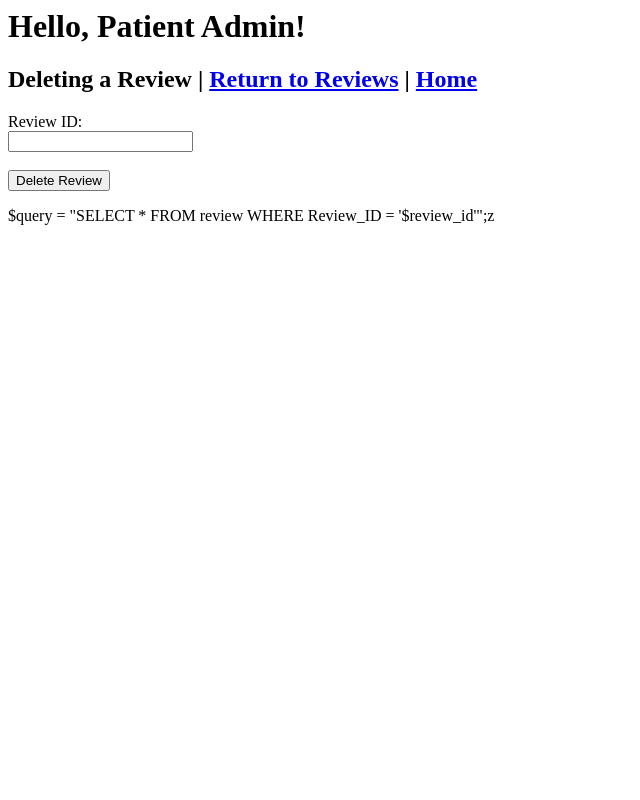
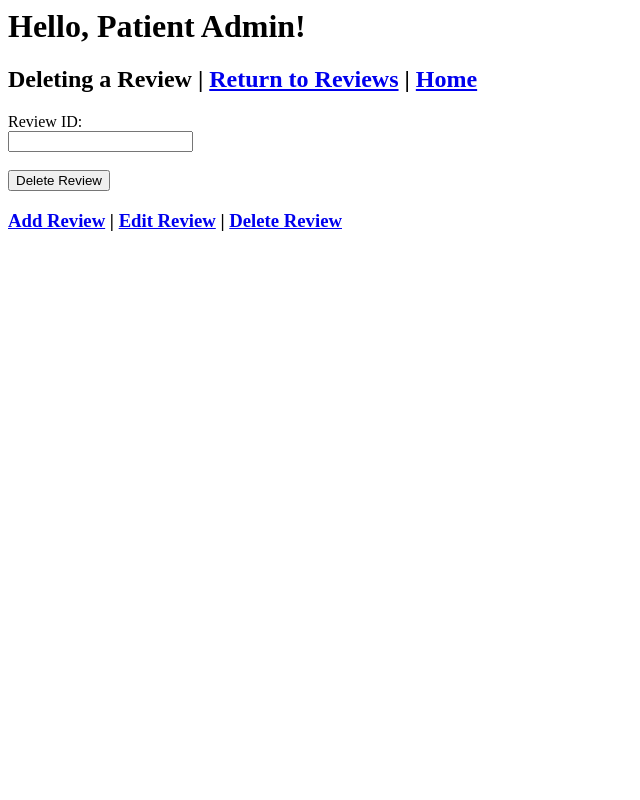
Before and after one commit to MathewAkhil/DatabaseProject, a PHP site: page /review/patient_delete_review.php in a window 1280 px wide. Shown: the whole page, without its empty margins (0-640 px from the left). Run offline with PHP 8.4, Linux system fonts and the light colour scheme; a user stored in the database is signed in.

Commit message:
added navigation to add/edit/delete from anywhere

```diff
--- a/php/review/patient_add_review.php
+++ b/php/review/patient_add_review.php
@@ -50,5 +50,6 @@
         <input type="submit" name="submit" value="Leave Review">
 
     </form>
+    <h3><a href="patient_add_review.php">Add Review</a> | <a href="patient_edit_review.php">Edit Review</a> | <a href="patient_delete_review.php">Delete Review</a></h3>
 </body>
 </html>
--- a/php/review/patient_delete_review.php
+++ b/php/review/patient_delete_review.php
@@ -42,5 +42,6 @@
         <input type="submit" name="submit" value="Delete Review">
 
     </form>
+    <h3><a href="patient_add_review.php">Add Review</a> | <a href="patient_edit_review.php">Edit Review</a> | <a href="patient_delete_review.php">Delete Review</a></h3>
 </body>
-</html>$query = "SELECT * FROM review WHERE Review_ID = '$review_id'";z
+</html>
--- a/php/review/patient_edit_review.php
+++ b/php/review/patient_edit_review.php
@@ -54,5 +54,6 @@
         <input type="submit" name="submit" value="Update Review">
 
     </form>
+    <h3><a href="patient_add_review.php">Add Review</a> | <a href="patient_edit_review.php">Edit Review</a> | <a href="patient_delete_review.php">Delete Review</a></h3>
 </body>
 </html>
```
